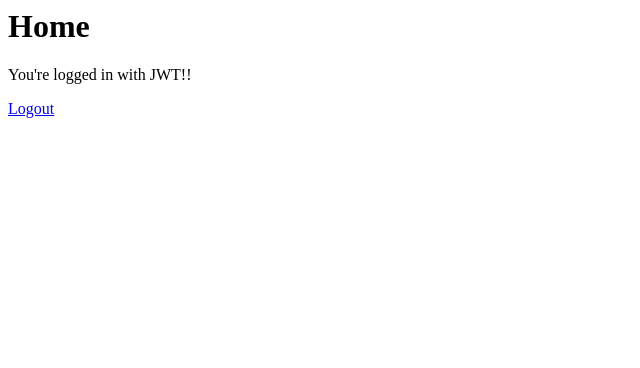
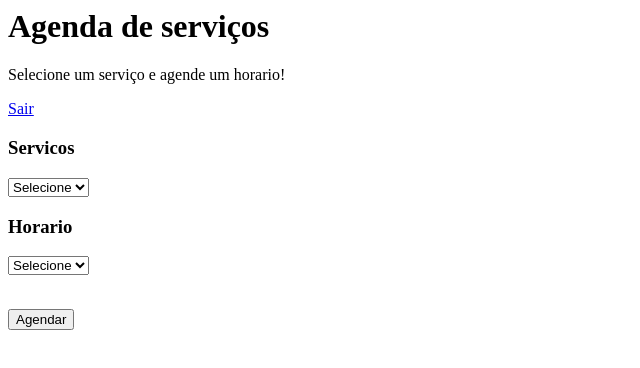
Before and after one commit to diogobrito/FalcaoScheluderFront, a website: page home/index.view.html in a window 1280 px wide. Shown: the whole page, without its empty margins (0-640 px from the left). Drawn offline with Linux system fonts and the light colour scheme.

Commit message:
moc logado

```diff
--- a/home/index.view.html
+++ b/home/index.view.html
@@ -1,5 +1,30 @@
+<div class="col-md-10 col-md-offset-3">
+    <h1>Agenda de serviços</h1>
+    <p>Selecione um serviço e agende um horario!</p>
+    <p><a href="#/login">Sair</a></p>
+</div>
+
+
 <div class="col-md-6 col-md-offset-3">
-    <h1>Home</h1>
-    <p>You're logged in with JWT!!</p>
-    <p><a href="#/login">Logout</a></p>
+    <h3>Servicos</h3>
+    <p><select>
+        <option>Selecione</option>
+        <option>cabelo</option>
+        <option>unha</option>
+        <option>pé</option>
+    </select></p>
 </div>
+
+<div class="col-md-6 col-md-offset-3">
+    <h3>Horario</h3>
+    <p><select>
+        <option>Selecione</option>
+        <option>08:00</option>
+        <option>09:00</option>
+        <option>10:00</option>
+    </select></p>
+</div>
+<br/>
+<div class="col-md-6 col-md-offset-3">
+   <button>Agendar</button>
+</div>
```
Also changed, not shown: app-helpers/fake-backend.js (+25 -0 lines).
